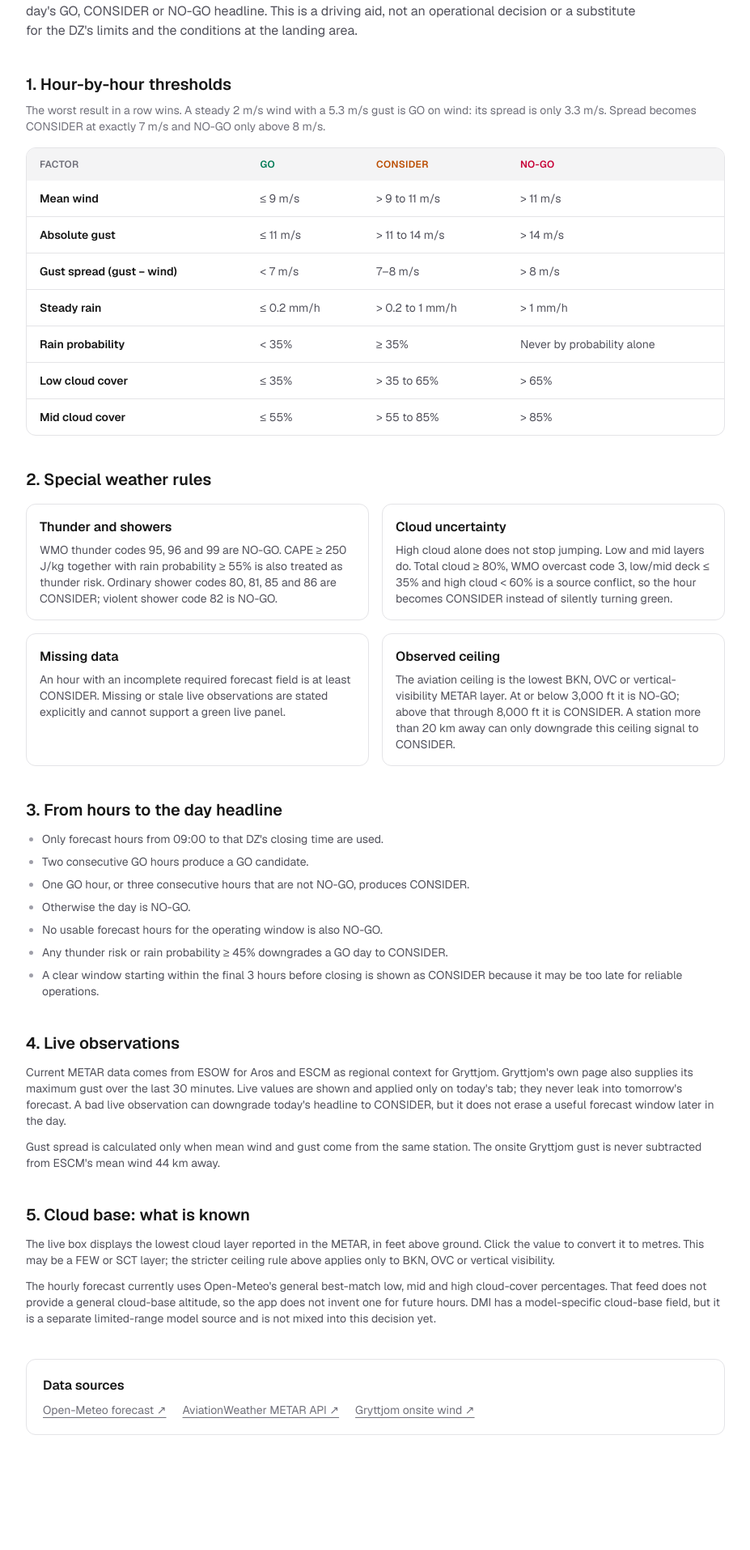
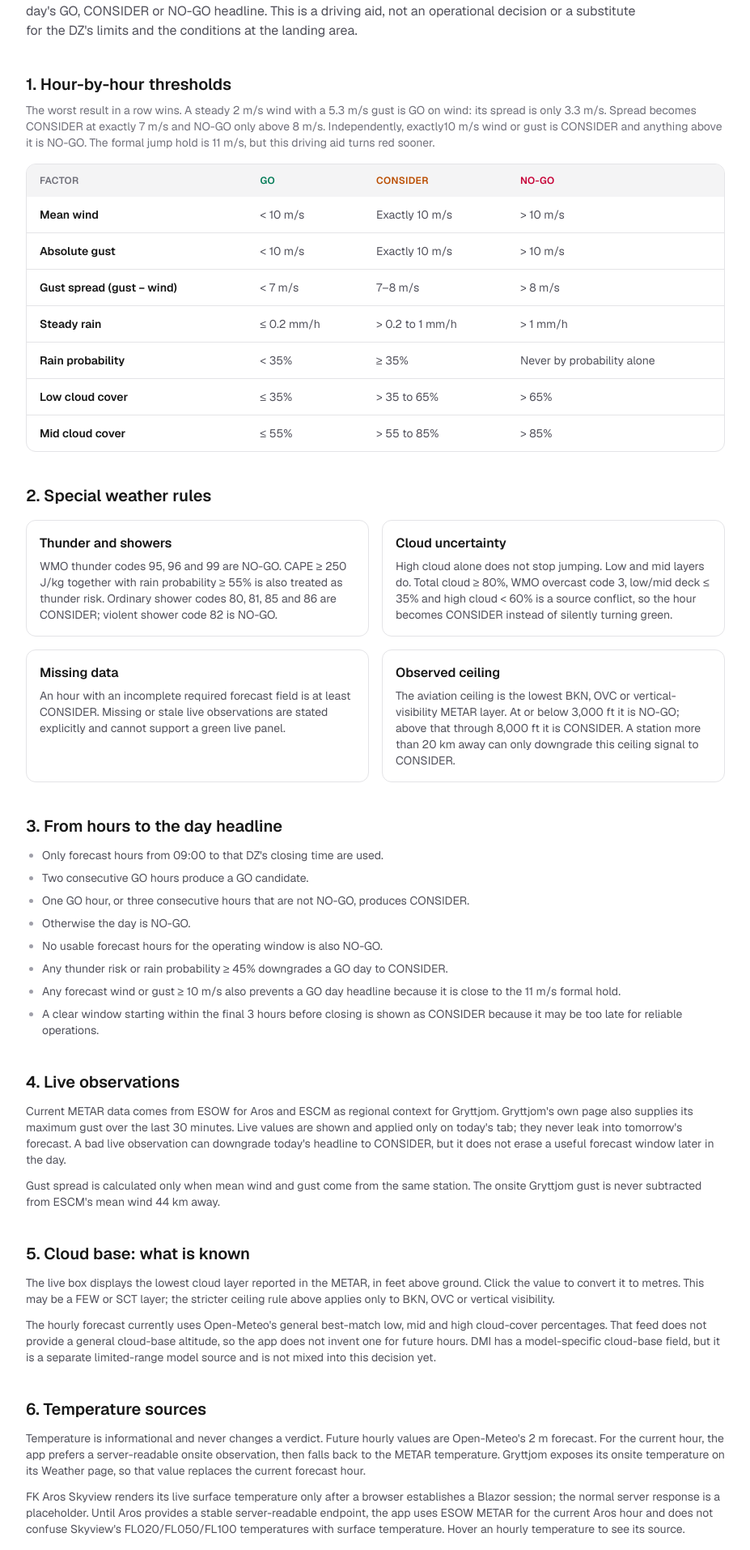
Before and after one commit to d-ismlv/letsjump, a Next.js app: page /how-it-works in a window 1280 px wide. Shown: the part 166-2080 px from the top of the page at 81% size, without its empty margins (176-1103 px from the left). Before the commit the page ends 1986 px from the top, so only its background shows below. Built offline with nearby package versions, Linux system fonts and the light colour scheme.

Commit message:
Tighten wind limits and add hourly temperature

```diff
--- a/app/dashboard.tsx
+++ b/app/dashboard.tsx
@@ -279,7 +279,11 @@ function LiveConditionsPanel({
           : "Data unavailable";
   const sourceLabel =
     live.dataState === "partial"
-      ? "Onsite gust only"
+      ? live.onsiteGustMs != null && live.temperatureSource === "onsite"
+        ? "Onsite temperature + gust"
+        : live.onsiteGustMs != null
+          ? "Onsite gust only"
+          : "Onsite temperature only"
       : live.dataState === "unavailable"
         ? `${live.station} unavailable`
         : `${live.station} · ${live.stationDistanceKm} km away`;
@@ -347,12 +351,13 @@ function LiveConditionsPanel({
 function HourTable({ hours }: { hours: ForecastHour[] }) {
   return (
     <div className="overflow-x-auto px-2 pb-2">
-      <table className="w-full min-w-[330px] table-fixed text-sm">
+      <table className="w-full min-w-[325px] table-fixed text-sm">
         {/* Fixed widths so columns sit in the exact same place on every day/DZ.
             SKY has no width — it absorbs the slack, keeping the rest deterministic. */}
         <colgroup>
           <col className="w-12" />
           <col />
+          <col className="w-12" />
           <col className="w-16" />
           <col className="w-9" />
           <col className="w-16" />
@@ -362,6 +367,7 @@ function HourTable({ hours }: { hours: ForecastHour[] }) {
           <tr className="text-[11px] uppercase tracking-wide text-zinc-400">
             <th className="py-2 pl-3 text-left font-medium">Time</th>
             <th className="py-2 pl-4 text-left font-medium">Sky</th>
+            <th className="py-2 text-center font-medium">Temp</th>
             <th className="py-2 text-center font-medium">Wind</th>
             <th className="py-2 text-center font-medium">Gust</th>
             <th className="py-2 text-center font-medium">Rain</th>
@@ -398,6 +404,12 @@ function HourTable({ hours }: { hours: ForecastHour[] }) {
                     </span>
                   </div>
                 </td>
+                <td
+                  className="py-2 text-center tabular-nums text-zinc-500"
+                  title={temperatureSourceLabel(h.temperatureSource)}
+                >
+                  {h.temperatureC == null ? "·" : `${h.temperatureC.toFixed(1)}°`}
+                </td>
                 <td className="py-2 text-center tabular-nums">
                   <span className="inline-flex items-center justify-center gap-1">
                     <WindArrow
@@ -429,6 +441,12 @@ function HourTable({ hours }: { hours: ForecastHour[] }) {
       </table>
     </div>
   );
+}
+
+function temperatureSourceLabel(source: ForecastHour["temperatureSource"]): string {
+  if (source === "onsite") return "Current onsite Skyview observation";
+  if (source === "metar") return "Current METAR observation";
+  return "Open-Meteo 2 m forecast";
 }
 
 // Rain cell leads with the signal that actually caught the storms: probability
@@ -517,8 +535,8 @@ export function Legend() {
     <p className="mt-6 text-center text-xs leading-relaxed text-zinc-400">
       Live aviation observations temper today&apos;s outlook; hourly rows are the
       remaining forecast from {pad(JUMP_FROM)} to closing. Conflicting or missing
-      cloud data never scores GO. NO-GO needs wind &gt; {LIMITS.windMax} m/s,
-      gust &gt; {LIMITS.gustMax} m/s, gust spread &gt; {LIMITS.gustSpreadNoGo} m/s,
+      cloud data never scores GO. NO-GO needs wind &gt; {LIMITS.windNoGoAbove} m/s,
+      gust &gt; {LIMITS.gustNoGoAbove} m/s, gust spread &gt; {LIMITS.gustSpreadNoGo} m/s,
       steady rain &gt; {LIMITS.rainMax} mm/h,
       thunder (⚡), or solid low/mid cloud. A shower chance only dials it down to
       CONSIDER — scattered cells leave holes to jump.
--- a/app/how-it-works/page.tsx
+++ b/app/how-it-works/page.tsx
@@ -40,15 +40,15 @@ export default function HowItWorksPage() {
   const hourlyRules = [
     {
       factor: "Mean wind",
-      go: `≤ ${LIMITS.windGood} m/s`,
-      consider: `> ${LIMITS.windGood} to ${LIMITS.windMax} m/s`,
-      nogo: `> ${LIMITS.windMax} m/s`,
+      go: `< ${LIMITS.windConsider} m/s`,
+      consider: `Exactly ${LIMITS.windConsider} m/s`,
+      nogo: `> ${LIMITS.windNoGoAbove} m/s`,
     },
     {
       factor: "Absolute gust",
-      go: `≤ ${LIMITS.gustGood} m/s`,
-      consider: `> ${LIMITS.gustGood} to ${LIMITS.gustMax} m/s`,
-      nogo: `> ${LIMITS.gustMax} m/s`,
+      go: `< ${LIMITS.gustConsider} m/s`,
+      consider: `Exactly ${LIMITS.gustConsider} m/s`,
+      nogo: `> ${LIMITS.gustNoGoAbove} m/s`,
     },
     {
       factor: "Gust spread (gust − wind)",
@@ -109,7 +109,10 @@ export default function HowItWorksPage() {
             The worst result in a row wins. A steady 2 m/s wind with a 5.3 m/s
             gust is GO on wind: its spread is only 3.3 m/s. Spread becomes
             CONSIDER at exactly {LIMITS.gustSpreadConsider} m/s and NO-GO only
-            above {LIMITS.gustSpreadNoGo} m/s.
+            above {LIMITS.gustSpreadNoGo} m/s. Independently, exactly
+            {LIMITS.gustConsider} m/s wind or gust is CONSIDER and anything above
+            it is NO-GO. The formal jump hold is {LIMITS.formalWindHold} m/s, but
+            this driving aid turns red sooner.
           </p>
           <RuleTable rows={hourlyRules} />
         </section>
@@ -153,6 +156,7 @@ export default function HowItWorksPage() {
             <li>Otherwise the day is NO-GO.</li>
             <li>No usable forecast hours for the operating window is also NO-GO.</li>
             <li>Any thunder risk or rain probability ≥ {LIMITS.probUnsettled}% downgrades a GO day to CONSIDER.</li>
+            <li>Any forecast wind or gust ≥ {LIMITS.windConsider} m/s also prevents a GO day headline because it is close to the {LIMITS.formalWindHold} m/s formal hold.</li>
             <li>A clear window starting within the final {LATE_MARGIN} hours before closing is shown as CONSIDER because it may be too late for reliable operations.</li>
           </ul>
         </section>
@@ -192,6 +196,25 @@ export default function HowItWorksPage() {
           </p>
         </section>
 
+        <section className="space-y-3">
+          <h2 className="text-xl font-semibold">6. Temperature sources</h2>
+          <p className="text-sm text-zinc-600 dark:text-zinc-300">
+            Temperature is informational and never changes a verdict. Future
+            hourly values are Open-Meteo&apos;s 2 m forecast. For the current hour,
+            the app prefers a server-readable onsite observation, then falls back
+            to the METAR temperature. Gryttjom exposes its onsite temperature on
+            its Weather page, so that value replaces the current forecast hour.
+          </p>
+          <p className="text-sm text-zinc-600 dark:text-zinc-300">
+            FK Aros Skyview renders its live surface temperature only after a
+            browser establishes a Blazor session; the normal server response is
+            a placeholder. Until Aros provides a stable server-readable endpoint,
+            the app uses ESOW METAR for the current Aros hour and does not confuse
+            Skyview&apos;s FL020/FL050/FL100 temperatures with surface temperature.
+            Hover an hourly temperature to see its source.
+          </p>
+        </section>
+
         <section className="rounded-xl border border-zinc-200 bg-white p-5 dark:border-zinc-800 dark:bg-zinc-950">
           <h2 className="font-semibold">Data sources</h2>
           <div className="mt-2 flex flex-wrap gap-x-5 gap-y-2 text-sm text-zinc-500">
--- a/lib/decision.ts
+++ b/lib/decision.ts
@@ -17,10 +17,13 @@ export const LATE_MARGIN = 3;
 // Thresholds for a licensed (B/C/D) sport jumper. Tune here.
 // Wind/gust in m/s, rain in mm/h, cloud in % cover.
 export const LIMITS = {
-  windGood: 9,
-  windMax: 11,
-  gustGood: 11,
-  gustMax: 14,
+  // 11 m/s is the formal operational hold. The app is deliberately stricter:
+  // exactly 10 is caution, and anything above 10 is already NO-GO.
+  windConsider: 10,
+  windNoGoAbove: 10,
+  gustConsider: 10,
+  gustNoGoAbove: 10,
+  formalWindHold: 11,
   // Gust spread is scored independently from absolute wind and gust speed.
   // Exactly 7–8 m/s = CONSIDER; anything above 8 m/s = NO-GO.
   gustSpreadConsider: 7,
@@ -119,11 +122,11 @@ export function rateHour(s: Sample): {
   );
 
   const factors: { key: Exclude<Limiter, null>; status: HourStatus }[] = [
-    { key: "wind", status: band(s.windMs, LIMITS.windGood, LIMITS.windMax) },
+    { key: "wind", status: windSpeedStatus(s.windMs) },
     {
       key: "gust",
       status: worst(
-        band(s.gustMs, LIMITS.gustGood, LIMITS.gustMax),
+        gustSpeedStatus(s.gustMs),
         gustSpreadStatus(Math.max(0, s.gustMs - s.windMs)),
       ),
     },
@@ -166,6 +169,32 @@ export function gustSpreadStatus(spread: number): HourStatus {
   return "go";
 }
 
+export function windSpeedStatus(windMs: number): HourStatus {
+  return operationalSpeedStatus(
+    windMs,
+    LIMITS.windConsider,
+    LIMITS.windNoGoAbove,
+  );
+}
+
+export function gustSpeedStatus(gustMs: number): HourStatus {
+  return operationalSpeedStatus(
+    gustMs,
+    LIMITS.gustConsider,
+    LIMITS.gustNoGoAbove,
+  );
+}
+
+function operationalSpeedStatus(
+  value: number,
+  considerAt: number,
+  noGoAbove: number,
+): HourStatus {
+  if (value > noGoAbove) return "nogo";
+  if (value >= considerAt) return "consider";
+  return "go";
+}
+
 function worst(a: HourStatus, b: HourStatus): HourStatus {
   const rank = { go: 0, consider: 1, nogo: 2 } as const;
   return rank[a] >= rank[b] ? a : b;
@@ -203,6 +232,9 @@ export function rateDay(
   // over-confident — the point forecast can't see cells drifting over from nearby.
   const unsettled =
     stormy || hours.some((h) => h.precipProb >= LIMITS.probUnsettled);
+  const nearWindHold = hours.some(
+    (h) => h.windMs >= LIMITS.windConsider || h.gustMs >= LIMITS.gustConsider,
+  );
 
   let verdict: Verdict;
   if (bestGo.len >= 2) verdict = "GO";
@@ -211,7 +243,7 @@ export function rateDay(
 
   // Never headline a full GO on an unsettled day. A clear morning still shows its
   // green best-window chip so the "go early" signal isn't lost.
-  if (unsettled && verdict === "GO") verdict = "CONSIDER";
+  if ((unsettled || nearWindHold) && verdict === "GO") verdict = "CONSIDER";
 
   // Evening-only clearance: if nothing is jumpable until the last few hours
   // before this DZ's close, don't headline GO — by then people have left or the
--- a/lib/forecast.ts
+++ b/lib/forecast.ts
@@ -8,6 +8,7 @@ import { JUMP_FROM, rateDay, rateHour } from "./decision";
 import { fetchLiveConditions } from "./live-weather";
 
 const HOURLY = [
+  "temperature_2m",
   "wind_speed_10m",
   "wind_gusts_10m",
   "wind_direction_10m",
@@ -80,6 +81,7 @@ export async function fetchDropzoneForecast(
       hourCycle: "h23",
     }).format(now),
   );
+  const live = await livePromise;
 
   const h = data.hourly;
   // Group jumping-window hours by local date.
@@ -122,10 +124,17 @@ export async function fetchDropzoneForecast(
       dataComplete,
     };
     const { status, limiter, thunder, cloudUncertain } = rateHour(sample);
+    const liveTemperature =
+      date === todayISO && hour === currentHour ? live.temperatureC : null;
 
     const row: ForecastHour = {
       time: iso,
       hour,
+      temperatureC: liveTemperature ??
+        (Number.isFinite(h.temperature_2m[i]) ? h.temperature_2m[i] : null),
+      temperatureSource: liveTemperature != null
+        ? (live.temperatureSource ?? "metar")
+        : "forecast",
       windMs: sample.windMs,
       gustMs: sample.gustMs,
       bearingDeg: h.wind_direction_10m[i] ?? 0,
@@ -167,5 +176,5 @@ export async function fetchDropzoneForecast(
     });
   });
 
-  return { dz, days, live: await livePromise, error: null };
+  return { dz, days, live, error: null };
 }
--- a/lib/types.ts
+++ b/lib/types.ts
@@ -19,6 +19,8 @@ export type Dropzone = {
 export type ForecastHour = {
   time: string; // ISO local (Europe/Stockholm)
   hour: number; // 0-23, local
+  temperatureC: number | null;
+  temperatureSource: "forecast" | "metar" | "onsite";
   windMs: number;
   gustMs: number;
   bearingDeg: number; // direction wind comes FROM
@@ -54,6 +56,8 @@ export type LiveConditions = {
   observedAt: string | null;
   windMs: number | null;
   gustMs: number | null;
+  temperatureC: number | null;
+  temperatureSource: "metar" | "onsite" | null;
   bearingDeg: number | null;
   cloudBaseFt: number | null; // lowest reported METAR cloud layer, feet AGL
   ceilingFt: number | null;
```
Also changed, not shown: lib/live-weather.ts (+46 -20 lines), 1 other file (tests, documents, lock files or other folders).
